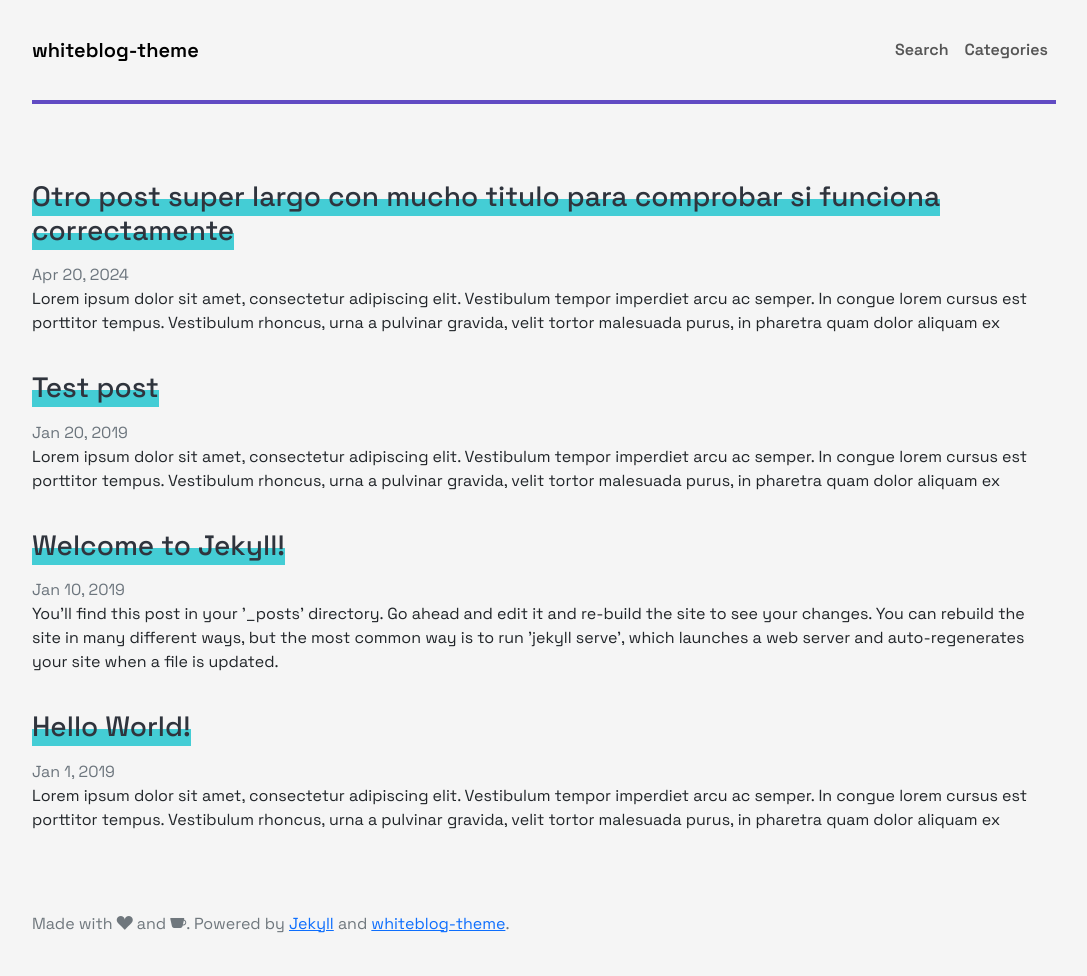
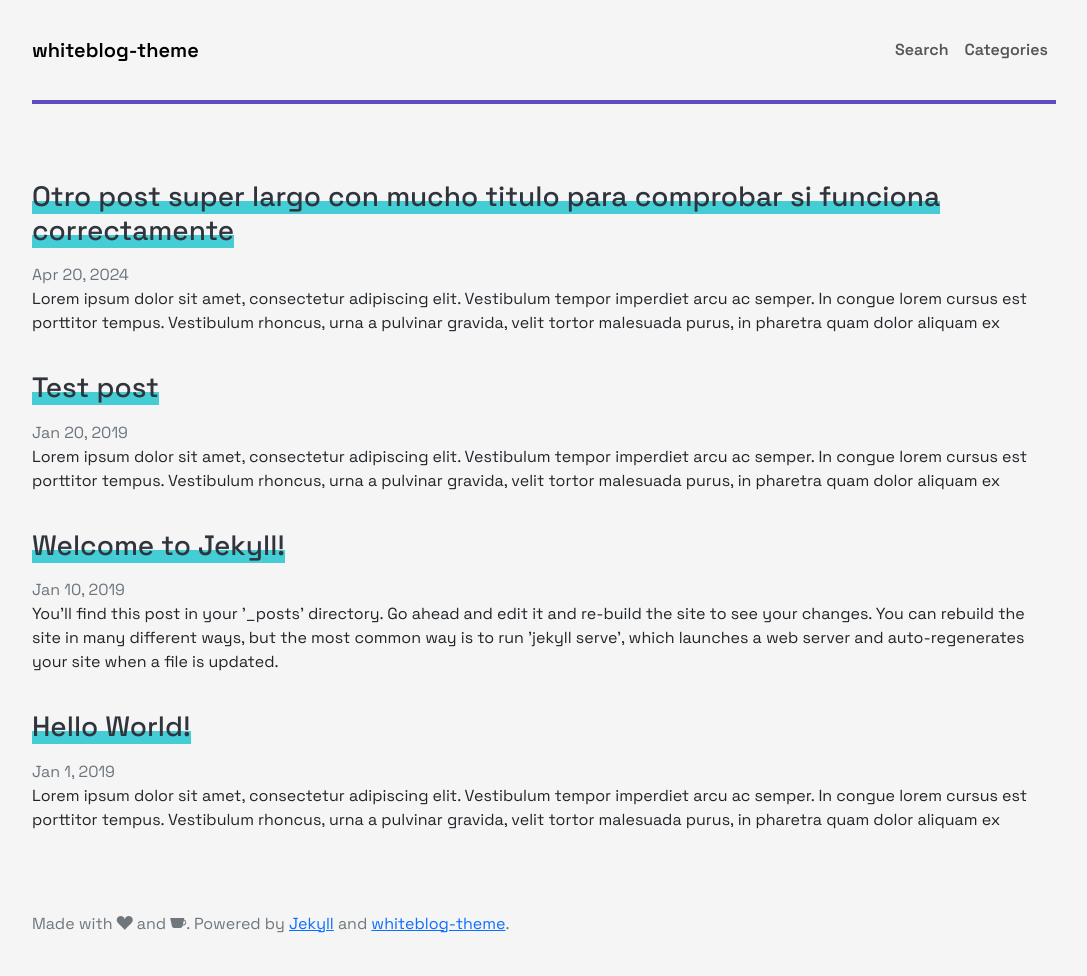
Before and after one commit to vmsilvamolina/whiteblog-theme, a Jekyll site: the page built from index.html, in a window 1280 px wide. Shown: the whole page, without its empty margins (96-1183 px from the left). Built offline with Jekyll 4.4.1, drawn with Linux system fonts in a browser that asks for light colours.

Commit message:
fix: post title underline effect and open graph image

```diff
--- a/_includes/head.html
+++ b/_includes/head.html
@@ -4,25 +4,12 @@
   <meta http-equiv="X-UA-Compatible" content="IE=edge">
   <meta name="viewport" content="width=device-width, initial-scale=1, shrink-to-fit=no">
 
-  {% if page.image.feature %}
-  <meta name="twitter:card"
-    content="summary_large_image">
-  <meta name="twitter:image"
-    content="{{ site.url }}/images/{{ page.image.feature }}">
-  {% elsif page.auto_image %}
   <meta name="twitter:card"
     content="summary_large_image">
   <meta name="twitter:image"
     content="{{ site.url }}/assets/images/previews/{{ page.slug }}.png">
-  {%endif%}
-
-  {% if page.image.feature %}
-  <meta property="og:image"
-    content="{{ site.url }}/images/{{ page.image.feature }}">
-  {% elsif page.auto_image %}
   <meta property="og:image"
     content="{{ site.url }}/assets/images/previews/{{ page.slug }}.png">
-  {% endif %}
 
   <!-- Bootstrap CSS -->
   <link href="https://cdn.jsdelivr.net/npm/bootstrap@5.3.2/dist/css/bootstrap.min.css" rel="stylesheet" integrity="sha384-T3c6CoIi6uLrA9TneNEoa7RxnatzjcDSCmG1MXxSR1GAsXEV/Dwwykc2MPK8M2HN" crossorigin="anonymous">
--- a/_layouts/home.html
+++ b/_layouts/home.html
@@ -12,7 +12,7 @@
       {% for post in posts %}
         <li class="py-2">
           <h1 class="mt-1 mb-3 h3 title-post-resume">
-            <a class="title-link" href="{{ post.url | relative_url }}"><span class="nuevo">{{ post.title | escape }}</span></a>
+            <a class="title-link" href="{{ post.url | relative_url }}"><span class="underline">{{ post.title | escape }}</span></a>
           </h1>
 
           <span class="text-secondary">{{ post.date | date: date_format }}</span>
--- a/_layouts/page.html
+++ b/_layouts/page.html
@@ -5,7 +5,7 @@
 
   <header>
     <h1>
-      <span class="nuevo">{{ page.title }}</span>
+      <span class="underline">{{ page.title }}</span>
     </h1>
   </header>
 
--- a/_layouts/post.html
+++ b/_layouts/post.html
@@ -20,7 +20,7 @@
 
   <header>
     <h1 class="h2">
-      <span class="nuevo">{{ page.title | escape }}</span>
+      <span class="underline">{{ page.title | escape }}</span>
     </h1>
     <p class="text-secondary">
       <i class="fa fa-calendar-alt"></i><span style="display:inline-block; width: 3px;"></span>
--- a/_sass/whiteblog-theme/_layout.scss
+++ b/_sass/whiteblog-theme/_layout.scss
@@ -200,43 +200,14 @@
 }
 
 .underline {
-  font-family: "Space Grotesk";
-  display: table;
-  // background-image: linear-gradient(180deg,rgba(255,255,255,0) 65%, $secondColor 8px);
-  background-image: linear-gradient(to bottom, transparent 50%, $secondColor 50%);
-  -webkit-box-decoration-break: clone;
-  -o-box-decoration-break: clone;
-  box-decoration-break: clone;
-  transition: all 0.3s linear;
-  position: relative;
-  &::before {
-    content: '';
-    background-color: $secondColor;
-    position: absolute;
-    left: 0;
-    bottom: 3px;
-    width: 100%;
-    height: 8px;
-    z-index: -1;
-    transition: all .3s ease-in-out;
-  }
-
-  &:hover::before {
-    bottom: 0;
-    height: 100%;
-  }
-
-}
-
-.nuevo {
   text-decoration: none;
-  box-shadow: inset 0 -15px 0 $secondColor, 0 2px 0 $secondColor;
+  box-shadow: inset 0 -13px 0 $secondColor, 0 0px 0 $secondColor;
   transition: box-shadow .3s;
   color: inherit;
   overflow: hidden;
   // font-size: 2rem;
 }
 
-.nuevo:hover {
+.underline:hover {
   box-shadow: inset 0 -45px 0 $secondColor, 0 5px 0 $secondColor;
 }
```
